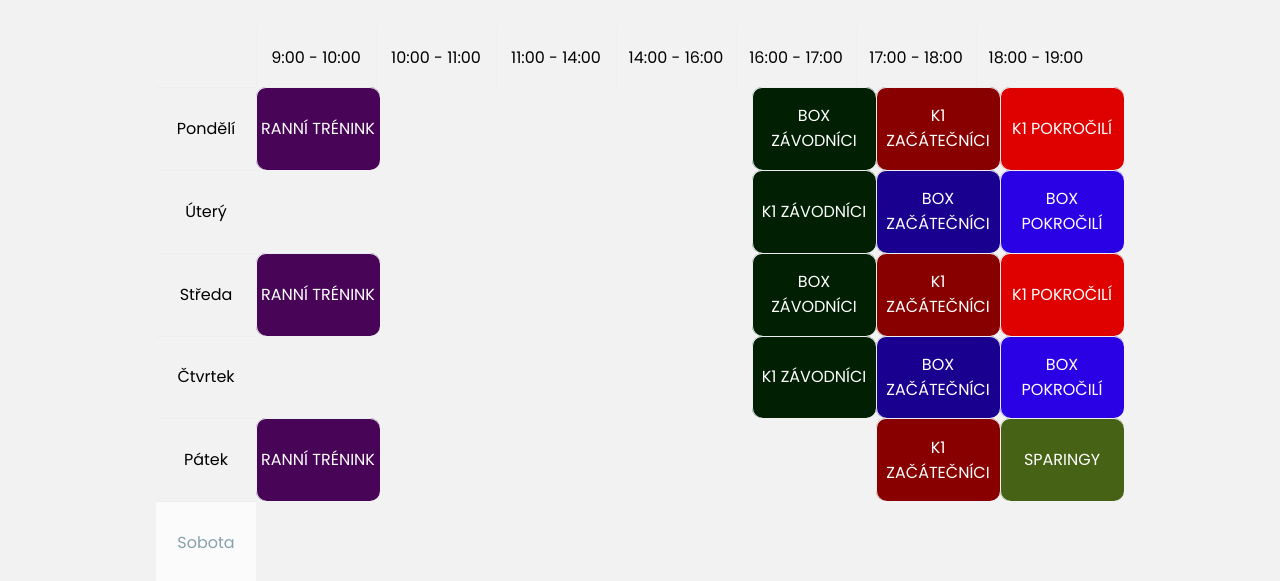
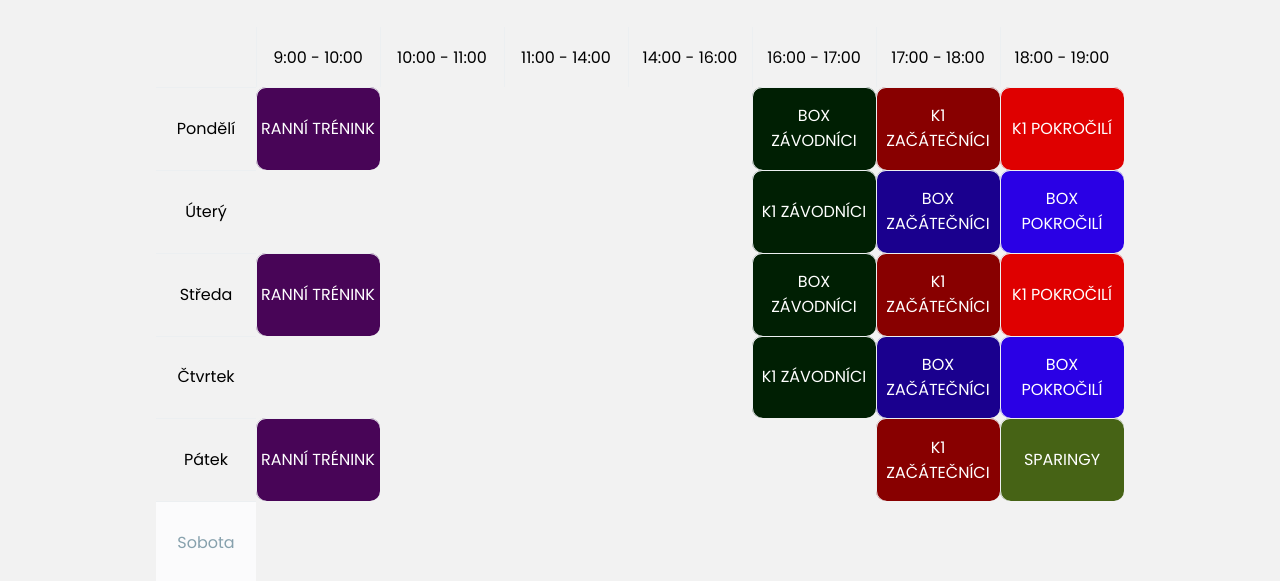
Before and after one commit to kostlanovec/bfcliberec, a plain HTML site: page RozvrhTreninku.html in a window 1280 px wide. Shown: the part 205-786 px from the top of the page. Drawn offline with Linux system fonts and the light colour scheme.

Commit message:
oprava 4 pixelu

```diff
--- a/timetable.css
+++ b/timetable.css
@@ -84,7 +84,7 @@ td{
 .timetable .week-names{
   grid-area: week;
   display: grid;
-  grid-template-columns: repeat(7, 120px);
+  grid-template-columns: repeat(7, 124px);
   text-transform: uppercase;
   font-size: 1em;
 }
```
